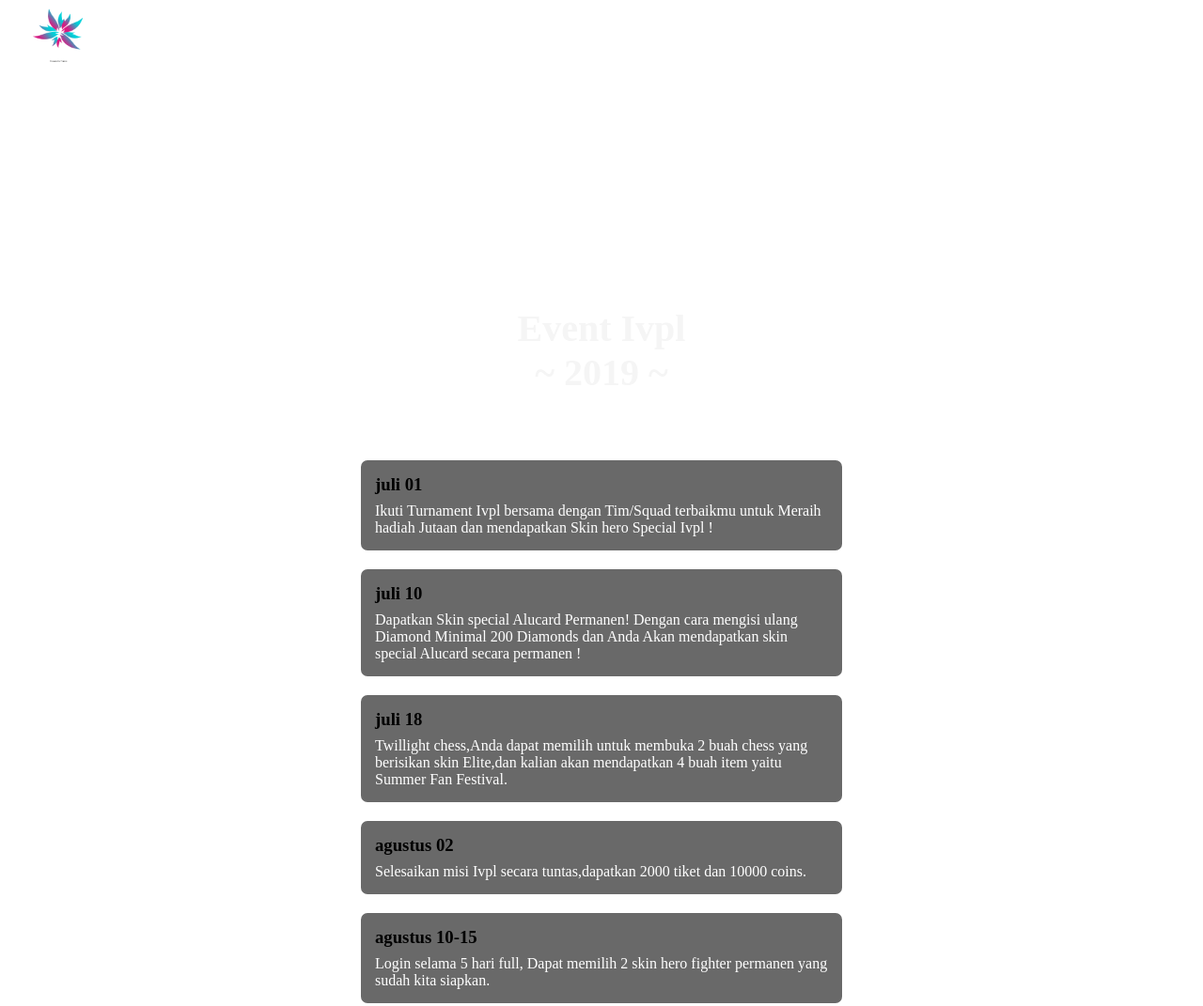
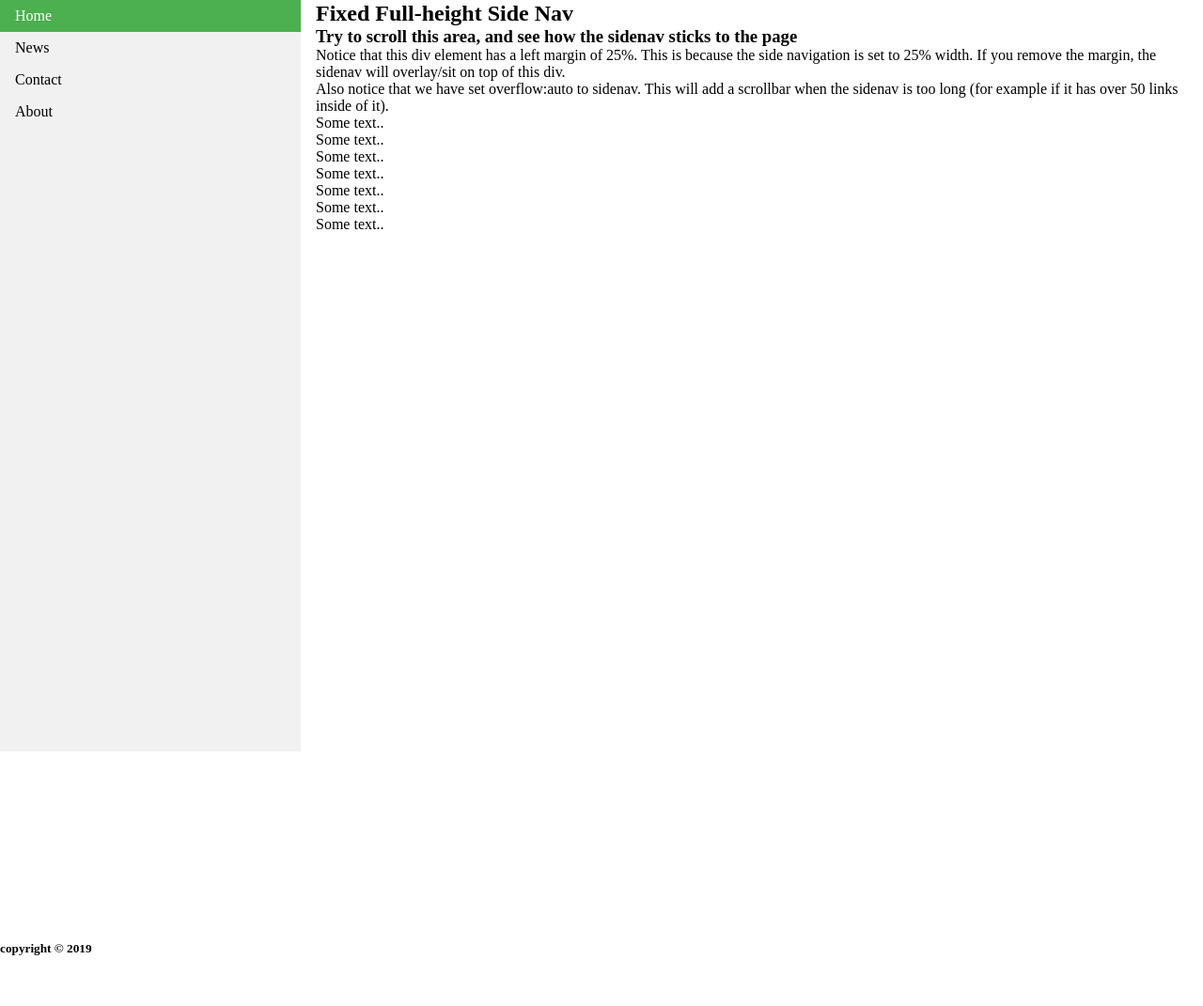
Before and after one commit to rifkyhilman/rifkyhillman26.github.io, a website: page index.html in a window 1280 px wide. Shown: the whole page at 94% size. After the commit the page ends 1018 px from the top, so only its background shows below. Drawn offline with Linux system fonts and the light colour scheme.

Commit message:
perombakan 2019

```diff
--- a/index.html
+++ b/index.html
@@ -7,66 +7,30 @@
 </head>
 
 <body>
-  <header>
-    <nav>
-      <a href="index.html"><img style="border-radius: 50%;" src="./img/Logo.jpg"></a>
-      <ul>
-        <li><a href="index.html">Home</a></li>
-        <li><a href="contact.html">Contact</a></li>
-        <li><a href="/bukutamu/index.html">Buku tamu</a></li>
-        <li><a href="/gamesuit/index.html">Game suit</a></li>
-        <li><a href="/gamedadu/index.html">Game dadu</a></li>
-      </ul>
-    </nav>
-  </header>
-  <section>
-    <h1>Event Ivpl<br>~ 2019 ~</h1>
-    <div id="article-list">
-      <article>
-        <a href="">
-          <h3>juli 01</h3>
-        </a>
-        <p>
-          Ikuti Turnament Ivpl bersama dengan Tim/Squad terbaikmu untuk Meraih hadiah Jutaan dan mendapatkan Skin hero
-          Special Ivpl !
-        </p>
-      </article>
-      <article>
-        <a href="">
-          <h3>juli 10</h3>
-        </a>
-        <p>
-          Dapatkan Skin special Alucard Permanen! Dengan cara mengisi ulang Diamond Minimal 200 Diamonds dan Anda Akan
-          mendapatkan skin special Alucard secara permanen !
-        </p>
-      </article>
-      <article>
-        <a href="">
-          <h3>juli 18</h3>
-        </a>
-        <p>
-          Twillight chess,Anda dapat memilih untuk membuka 2 buah chess yang berisikan skin Elite,dan kalian akan
-          mendapatkan 4 buah item yaitu Summer Fan Festival.
-        </p>
-      </article>
-      <article>
-        <a href="">
-          <h3>agustus 02</h3>
-        </a>
-        <p>
-          Selesaikan misi Ivpl secara tuntas,dapatkan 2000 tiket dan 10000 coins.
-        </p>
-      </article>
-      <article>
-        <a href="">
-          <h3>agustus 10-15</h3>
-        </a>
-        <p>
-          Login selama 5 hari full, Dapat memilih 2 skin hero fighter permanen yang sudah kita siapkan.
-        </p>
-      </article>
-    </div>
-  </section>
+
+  <ul>
+    <li><a class="active" href="#home">Home</a></li>
+    <li><a href="#news">News</a></li>
+    <li><a href="#contact">Contact</a></li>
+    <li><a href="#about">About</a></li>
+  </ul>
+
+  <div style="margin-left:25%;padding:1px 16px;height:1000px;">
+    <h2>Fixed Full-height Side Nav</h2>
+    <h3>Try to scroll this area, and see how the sidenav sticks to the page</h3>
+    <p>Notice that this div element has a left margin of 25%. This is because the side navigation is set to 25% width.
+      If you remove the margin, the sidenav will overlay/sit on top of this div.</p>
+    <p>Also notice that we have set overflow:auto to sidenav. This will add a scrollbar when the sidenav is too long
+      (for example if it has over 50 links inside of it).</p>
+    <p>Some text..</p>
+    <p>Some text..</p>
+    <p>Some text..</p>
+    <p>Some text..</p>
+    <p>Some text..</p>
+    <p>Some text..</p>
+    <p>Some text..</p>
+  </div>
+
   <footer>
     <h5>copyright &copy; 2019</h5>
   </footer>
--- a/style.css
+++ b/style.css
@@ -4,123 +4,34 @@
     text-decoration: none;
     font-family:'Times New Roman', Times, serif;
 }
+body {
+    margin: 0;
+  }
 
-section h1 {
-    color: whitesmoke;
-    text-align: center;
-    margin-bottom: 70px;
-    font-size: 40px;
-    font-family:'Times New Roman', Times, serif;
-}
+  ul {
+    list-style-type: none;
+    margin: 0;
+    padding: 0;
+    width: 25%;
+    background-color: #f1f1f1;
+    position: fixed;
+    height: 100%;
+    overflow: auto;
+  }
 
-section {
-    margin-top: 20%;
-}
+  li a {
+    display: block;
+    color: #000;
+    padding: 8px 16px;
+    text-decoration: none;
+  }
 
-section img {
-    width: 170px;
-    height: 170px;
-    border-radius: 100%;
-}
+  li a.active {
+    background-color: #4CAF50;
+    color: white;
+  }
 
-p {
-    display: inline;
-    text-align: center;
-}
-
-nav img {
-    margin-top: 8px;
-    margin-left: 30px;
-    width: 65px;
-    height: 60px;
-}
-nav {
-    display: flex;
-    background:N/A transparent;
-    justify-content: space-between;
-    width: 100%;
-    height: 70px;
-}
-
-nav ul {
-    display: flex;
-    align-items: center;
-    list-style: none;
-}
-
-nav ul li a {
-    color:white;
-    margin-right: 20px;
-}
-
-nav ul li a:hover {
-    color:blue;
-}
-
-body {
-    display: flex;
-    min-height: 100vh;
-    flex-direction: column;
-    background: url("./img/11.jpg");
-    background-size: cover;
-    background-repeat: no-repeat;
-    color:white;
-}
-
-#article-list {
-    margin-left: 30%;
-    margin-right: 30%;
+  li a:hover:not(.active) {
+    background-color: #555;
     color: white;
-}
-
-article {
-    padding:15px;
-    border-radius: 7px;
-
-    margin-bottom: 20px;
-    background: #696969;
-
-}
-
-article:last-child {
-    margin-bottom: 0px;
-}
-
-article a h3 {
-    color:black;
-    margin-bottom: 8px
-}
-
-footer h5 {
-    text-align: center
-}
-
-footer {
-    padding: 50px;
-}
-
-.social-media {
-    display: flex;
-    width: 180px;
-    margin: 50px auto;
-    flex-direction: column;
-}
-
-.social-media .icon-social {
-    display: flex;
-    justify-content: flex-start;
-    align-items: center;
-}
-
-.social-media .icon-social img {
-    width: 30px;
-    height: 30px;
-    margin-right: 8px;
-    margin-bottom: 8px;
-}
-
-.conten-center {
-    display: flex;
-    justify-content: center;
-    align-items: center;
-}
+  }
```
